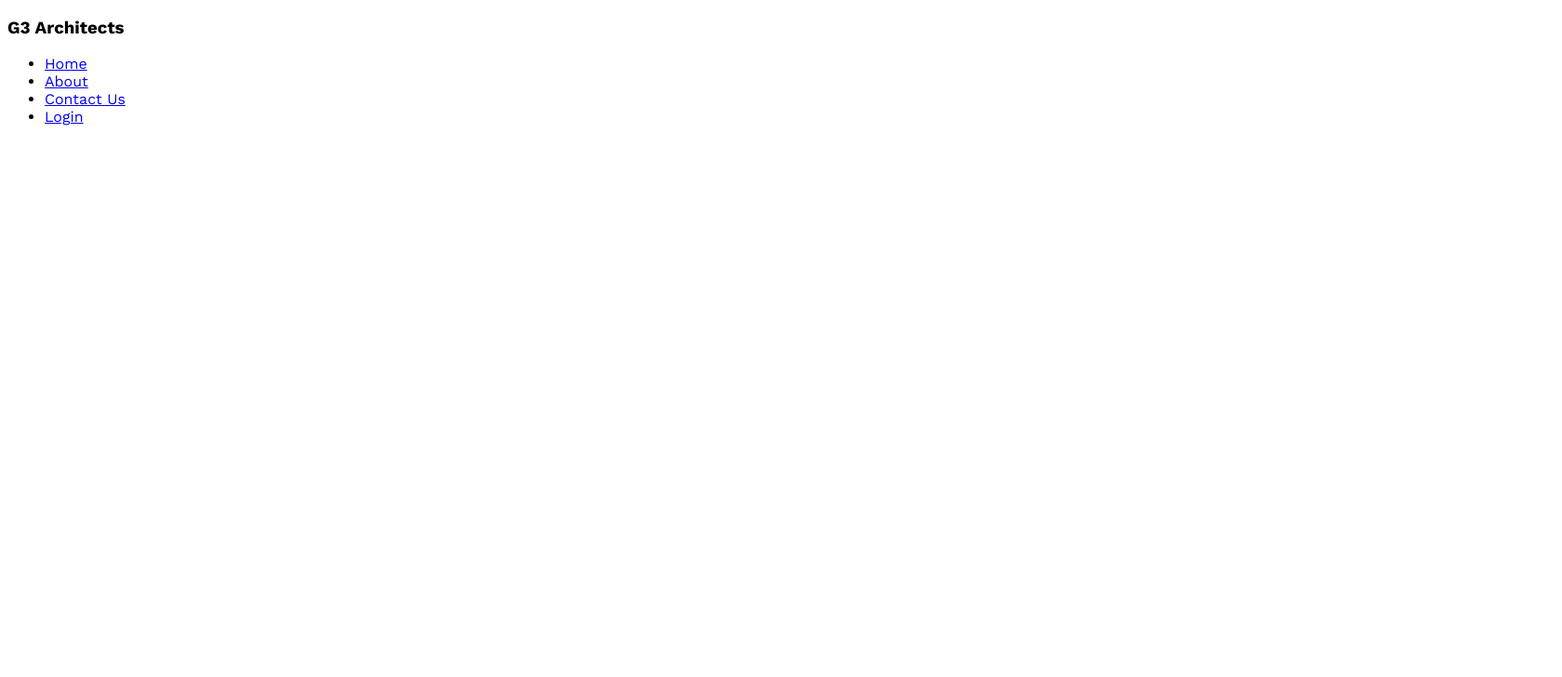
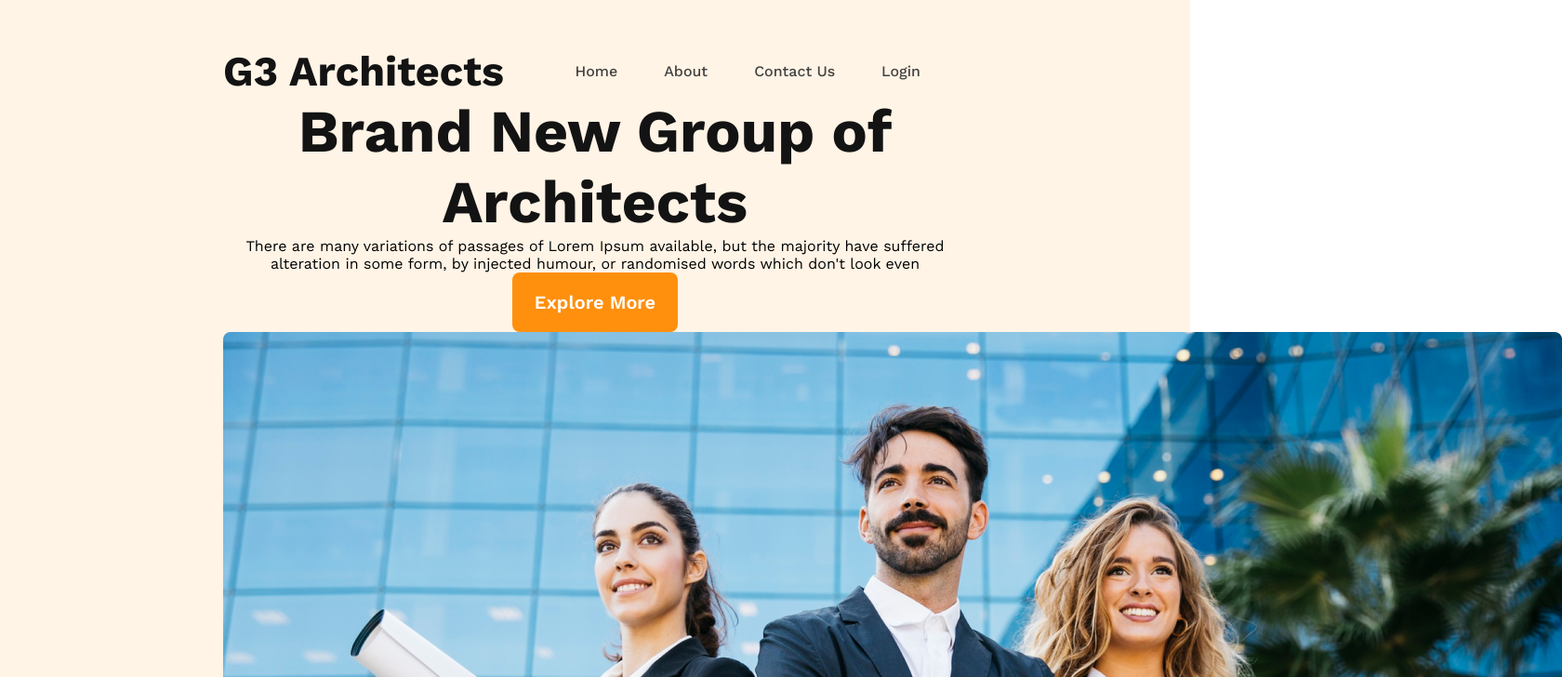
Before and after one commit to Arafat01007/g3-architect-project, a plain HTML site: page index.html in a window 1280 px wide. Shown: the top 728 px of the page at 93% size, 1680 px wide, since content can reach past the window. Drawn offline with nearby package versions, Linux system fonts and the light colour scheme.

Commit message:
banner added

```diff
--- a/index.html
+++ b/index.html
@@ -19,6 +19,19 @@
                 <li><a href="#login">Login</a></li>
             </ul>
         </nav>
+        <div class="top-banner">
+            <div class="banner-content">
+                <h1>Brand New
+                    Group of Architects
+                </h1>
+                <p class="text-primary">
+                    There are many variations of passages of Lorem Ipsum available, but the majority have suffered
+                    alteration in some form, by injected humour, or randomised words which don't look even
+                </p>
+                <button class="btn-primary">Explore More</button>
+            </div>
+            <img src="images/banner.png" alt="">
+        </div>
     </header>
     <main>
 
--- a/styles/styles.css
+++ b/styles/styles.css
@@ -1,4 +1,70 @@
 @import url('https://fonts.googleapis.com/css2?family=Work+Sans:ital,wght@0,100..900;1,100..900&display=swap');
-*{
-    font-family: "work sans",sans-serif;
+
+/* common styles */
+
+* {
+    font-family: "work sans", sans-serif;
+    padding: 0;
+    margin: 0;
 }
+
+.btn-primary {
+    border-radius: 8px;
+    background: #FF900E;
+    border: none;
+    cursor: pointer;
+    padding: 20px 24px;
+    color: #FFF;
+    text-align: center;
+    font-size: 20px;
+    font-weight: 600;
+}
+
+/* header related styles */
+
+header {
+    background: rgba(255, 144, 14, 0.10);
+    padding: 50px 240px;
+}
+
+nav {
+    display: flex;
+    justify-content: space-between;
+    align-items: center;
+}
+
+nav>ul {
+    display: flex;
+}
+
+nav li {
+    list-style-type: none;
+    margin-right: 50px;
+    font-size: 1rem;
+    font-weight: 500;
+    line-height: 26px;
+}
+
+nav li>a {
+    text-decoration: none;
+    color: #424242;
+}
+
+nav h3 {
+    color: #131313;
+    font-size: 2.813rem;
+    font-weight: 700;
+}
+
+/* banner */
+.top-banner h1 {
+    color: #131313;
+    font-size: 4rem;
+    font-weight: 700;
+}
+
+.banner-content {
+    max-width: 53.875rem;
+    text-align: center;
+    margin: 0 auto;
+}
```
